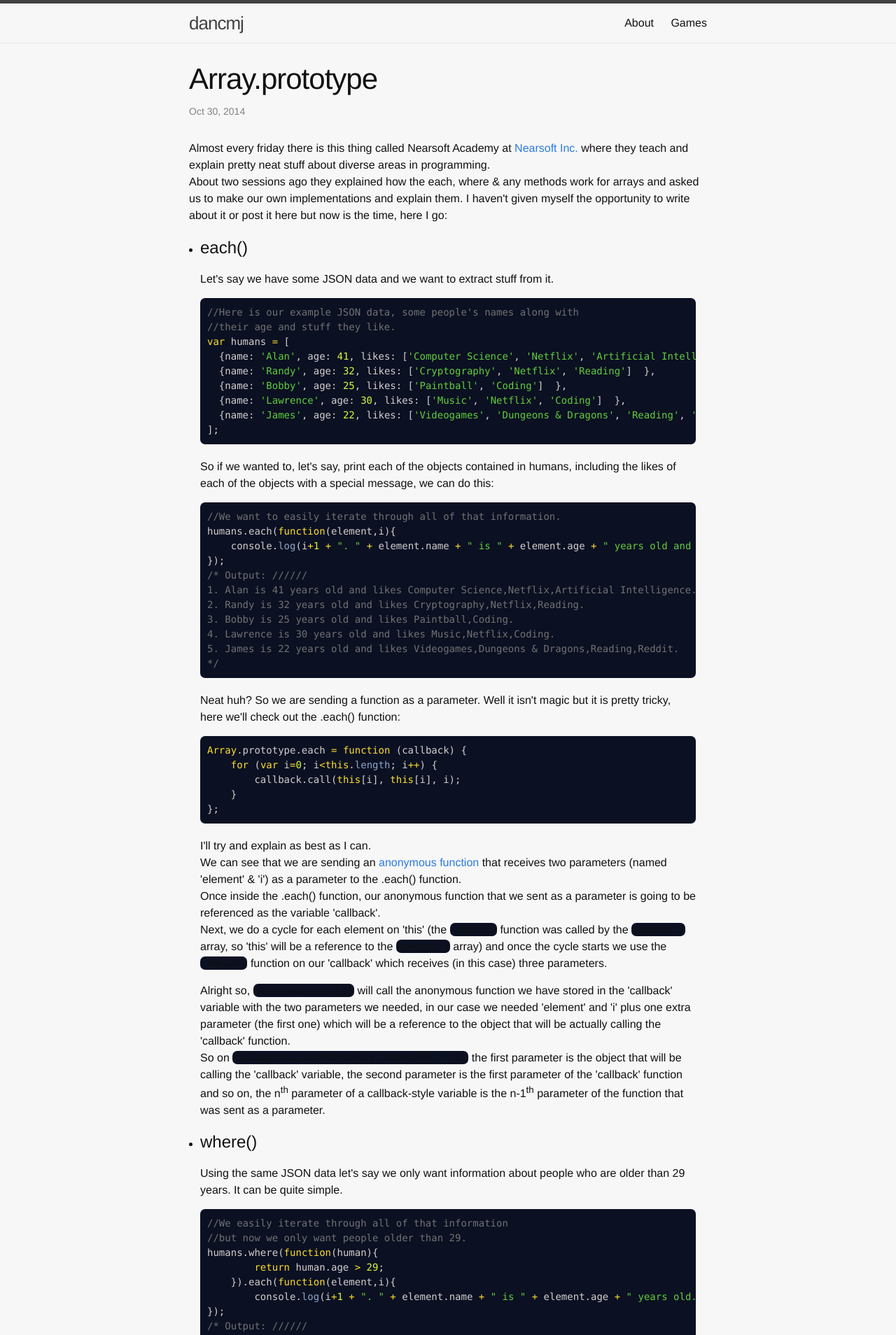
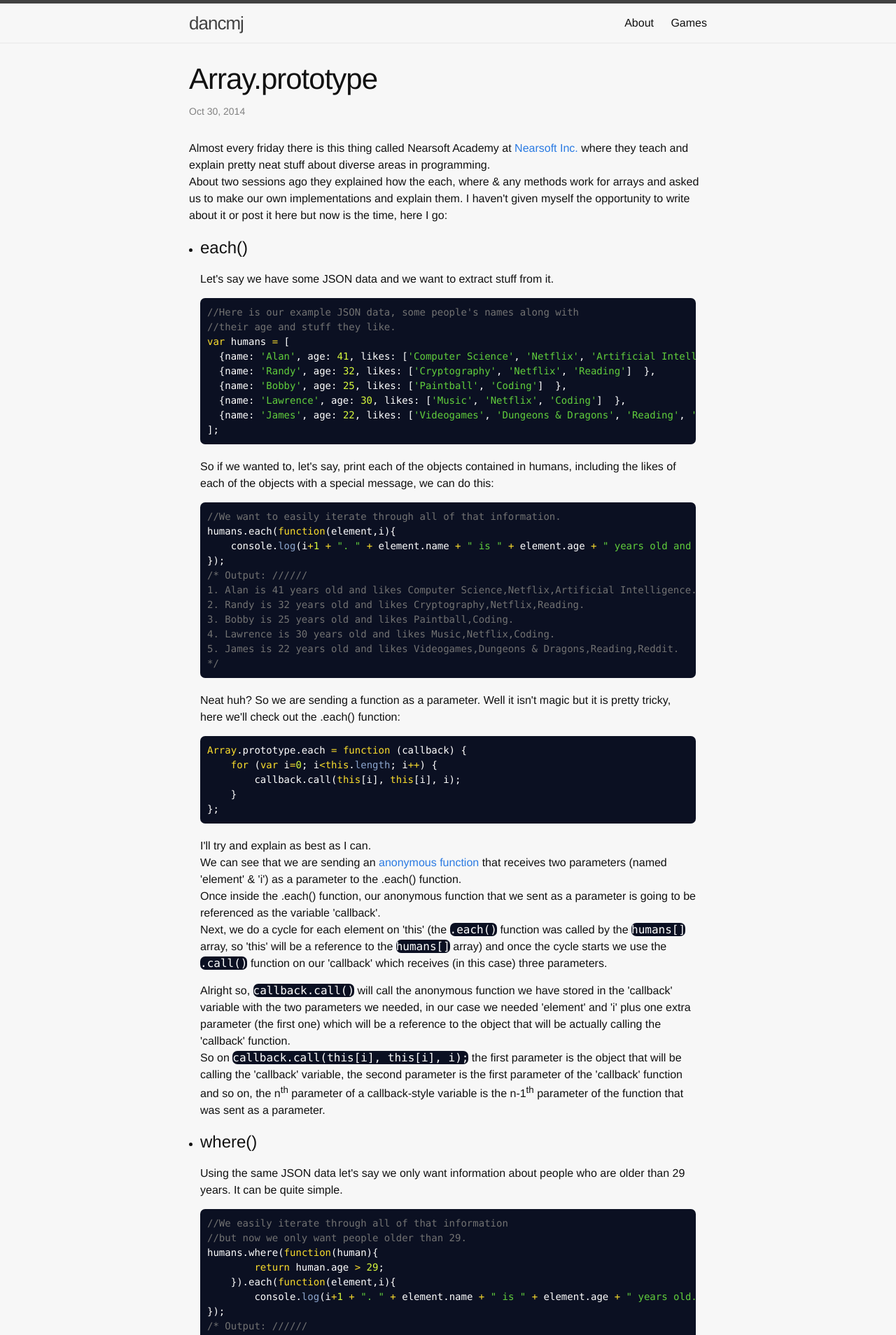
Before and after one commit to dancmj/dancmj.github.io, a Jekyll site: the page built from _posts/2014-10-29-js-prot.html, in a window 1280 px wide. Shown: the top 1908 px of the page at 70% size. Built offline with Jekyll 4.4.1, drawn with Linux system fonts in a browser that asks for light colours.

Commit message:
Changed a color value

```diff
--- a/css/codeTheme.css
+++ b/css/codeTheme.css
@@ -27,7 +27,8 @@ code{
     background: #0B1022;
     border-radius: 7px;
     word-wrap: normal;
-    overflow: scroll
+    overflow: scroll;
+    color: #fff;
 }
 
 pre, code {
```
